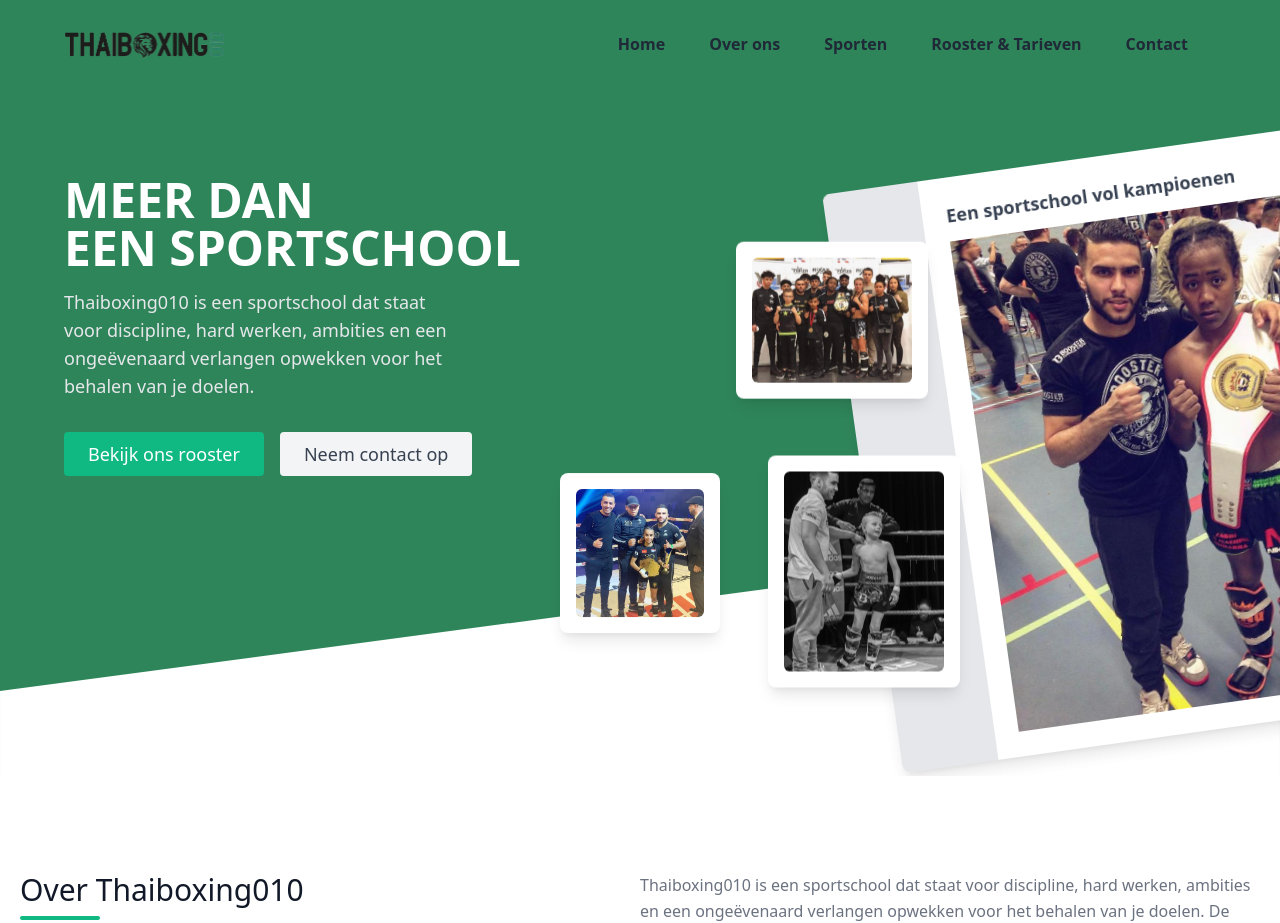
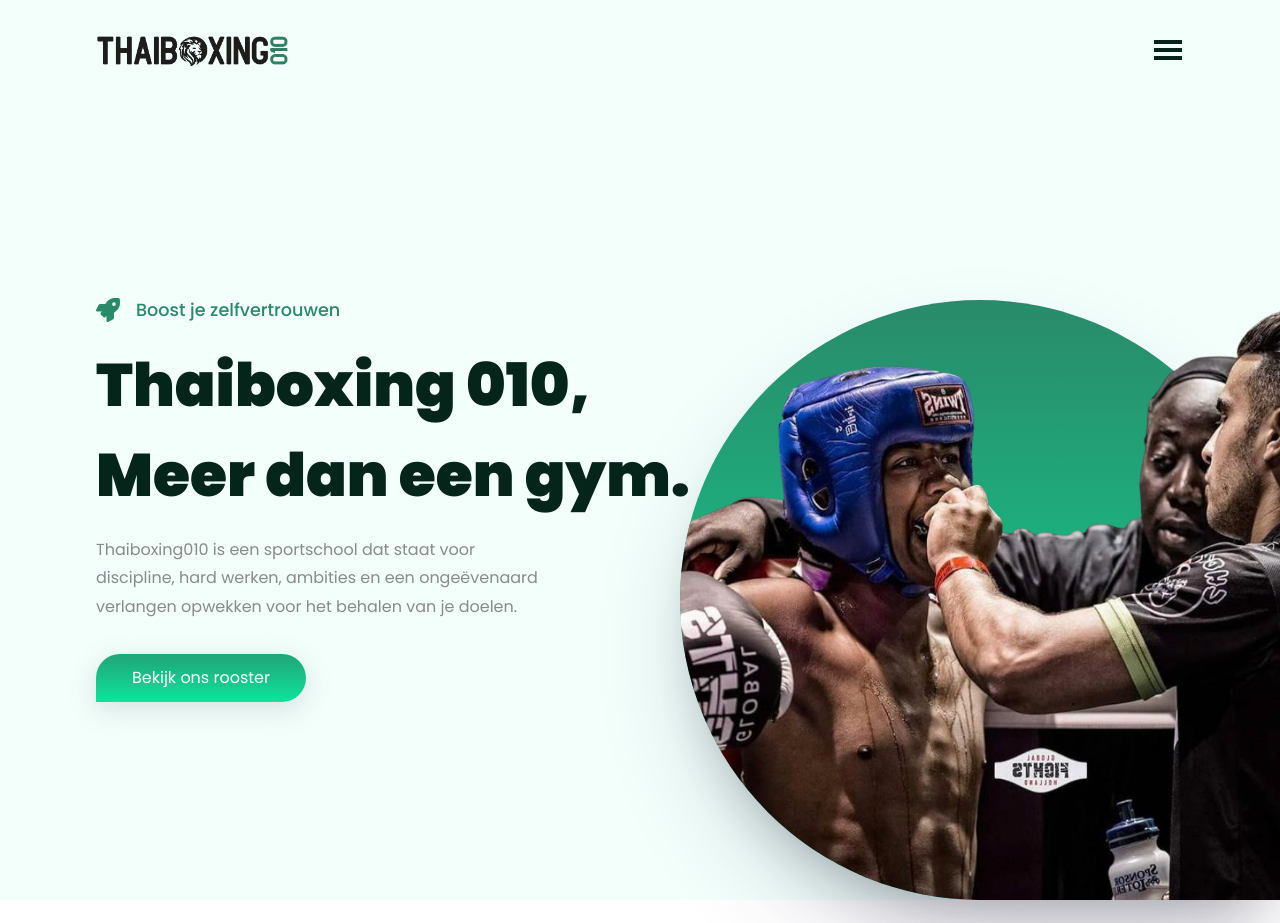
Before and after one commit to AntonioSkopin/Thaiboxing010, a plain HTML site: page index.html in a window 1280 px wide. Shown: the top 923 px of the page. Drawn offline with nearby package versions, Linux system fonts and the light colour scheme.

Commit message:
#16 Rebuilt landing page

```diff
--- a/index.html
+++ b/index.html
@@ -5,148 +5,72 @@
   <meta charset="UTF-8" />
   <meta name="viewport" content="width=device-width, initial-scale=1.0" />
   <title>Thaiboxing 010</title>
-  <link rel="stylesheet" href="./styles.css" />
+
+  <!-- Website icon -->
   <link rel="icon" type="image/png" href="./assets/tb010_logo_small.png" />
+
+  <!-- Tailwind -->
   <link href="https://unpkg.com/tailwindcss@^1.0/dist/tailwind.min.css" rel="stylesheet" />
-  <link href="https://unpkg.com/aos@2.3.1/dist/aos.css" rel="stylesheet" />
+
+  <!-- JS Libraries -->
+  <link href="https://unpkg.com/aos@2.3.1/dist/aos.css" rel="stylesheet">
   <script src="https://unpkg.com/aos@2.3.1/dist/aos.js"></script>
   <script src="https://code.jquery.com/jquery-3.6.0.slim.min.js"
     integrity="sha256-u7e5khyithlIdTpu22PHhENmPcRdFiHRjhAuHcs05RI=" crossorigin="anonymous"></script>
   <script src="https://cdn.jsdelivr.net/gh/alpinejs/alpine@v2.3.5/dist/alpine.min.js" defer></script>
-  <script src="./app.js"></script>
+
+  <!-- Scripts -->
+  <script src="./scripts/app.js"></script>
+
+  <!-- Styling -->
+  <link rel="stylesheet" href="./styles/styles.css" />
+
+  <!-- Fonts -->
+  <link rel="preconnect" href="https://fonts.googleapis.com">
+  <link rel="preconnect" href="https://fonts.gstatic.com" crossorigin>
+  <link
+    href="https://fonts.googleapis.com/css2?family=Poppins:ital,wght@0,100;0,200;0,300;0,400;0,500;0,600;0,700;0,800;0,900;1,100;1,200;1,300;1,400;1,500;1,600;1,700;1,800;1,900&display=swap"
+    rel="stylesheet">
 </head>
 
 <body>
   <!-- Nav -->
-  <nav id="navbar" class="flex items-center justify-between flex-wrap py-6 fixed w-full top-0"
-    style="z-index: 999; padding-right: 5vw; padding-left: 5vw;" x-data="{ isOpen: false }"
-    @keydown.escape="isOpen = false" :class="{ 'shadow-lg bg-white' : isOpen , 'bg-none' : !isOpen}">
-    <!--Logo etc-->
-    <div class="flex items-center flex-shrink-0 text-white mr-6">
-      <a class="text-white no-underline hover:text-white hover:no-underline" href="#">
-        <img src="./assets/tb010_logo.png" alt="logo" class="w-40">
-      </a>
-    </div>
-
-    <!--Toggle button (hidden on large screens)-->
-    <button @click="isOpen = !isOpen" type="button" class="block lg:hidden px-2 text-gray-500 focus:outline-none"
-      :class="{ 'transition transform-180': isOpen }">
-      <svg class="h-6 w-6 fill-current" xmlns="http://www.w3.org/2000/svg" viewBox="0 0 24 24">
-        <path x-show="isOpen" fill-rule="evenodd" clip-rule="evenodd"
-          d="M18.278 16.864a1 1 0 0 1-1.414 1.414l-4.829-4.828-4.828 4.828a1 1 0 0 1-1.414-1.414l4.828-4.829-4.828-4.828a1 1 0 0 1 1.414-1.414l4.829 4.828 4.828-4.828a1 1 0 1 1 1.414 1.414l-4.828 4.829 4.828 4.828z" />
-        <path x-show="!isOpen" fill-rule="evenodd"
-          d="M4 5h16a1 1 0 0 1 0 2H4a1 1 0 1 1 0-2zm0 6h16a1 1 0 0 1 0 2H4a1 1 0 0 1 0-2zm0 6h16a1 1 0 0 1 0 2H4a1 1 0 0 1 0-2z" />
-      </svg>
-    </button>
-
-    <!--Menu-->
-    <div class="w-full flex-grow lg:flex lg:items-center lg:w-auto"
-      :class="{ 'block shadow-3xl': isOpen, 'hidden': !isOpen }" @click.away="isOpen = false" x-show.transition="true">
-      <ul class="pt-6 lg:pt-0 list-reset lg:flex justify-end flex-1 items-center">
-        <li class="mr-3">
-          <a class="inline-block text-gray-800 font-semibold no-underline hover:text-gray-900 hover:text-underline py-2 px-4"
-            href="#" @click="isOpen = false">Home
-          </a>
-        </li>
-        <li class="mr-3">
-          <a class="inline-block text-gray-800 font-semibold no-underline hover:text-gray-900 hover:text-underline py-2 px-4"
-            href="#over-ons" @click="isOpen = false">Over ons
-          </a>
-        </li>
-        <li class="mr-3">
-          <a class="inline-block text-gray-800 font-semibold no-underline hover:text-gray-900 hover:text-underline py-2 px-4"
-            href="#sporten" @click="isOpen = false">Sporten
-          </a>
-        </li>
-        <li class="mr-3">
-          <a class="inline-block text-gray-800 font-semibold no-underline hover:text-gray-900 hover:text-underline py-2 px-4"
-            href="#tarieven" @click="isOpen = false">Rooster & Tarieven
-          </a>
-        </li>
-        <li class="mr-3">
-          <a class="inline-block text-gray-800 font-semibold no-underline hover:text-gray-900 hover:text-underline py-2 px-4"
-            href="#contact" @click="isOpen = false">Contact
-          </a>
-        </li>
-      </ul>
-    </div>
-  </nav>
+  <header class="w-screen px-24 py-8 flex justify-between items-center">
+    <img src="./assets/tb010_logo.png" alt="">
+    <svg stroke="currentColor" fill="currentColor" stroke-width="0" viewBox="0 0 512 512" height="1em" width="1em"
+      xmlns="http://www.w3.org/2000/svg">
+      <path d="M32 96v64h448V96H32zm0 128v64h448v-64H32zm0 128v64h448v-64H32z"></path>
+    </svg>
+  </header>
   <!-- Nav -->
 
   <!-- Landing Page -->
-  <div class="pt-24" style="background-color: #2F855A;">
-    <div class="md:overflow-hidden" style="background-color: #2F855A;">
-      <div class="px-4 py-20 md:py-4">
-        <div class="md:max-w-6xl md:mx-auto">
-          <div class="md:flex md:flex-wrap">
-            <div class="md:w-1/2 text-center md:text-left md:pt-16">
-              <h1 class="font-bold text-white text-4xl md:text-5xl leading-tight mb-4">
-                MEER DAN<br />
-                EEN SPORTSCHOOL
-              </h1>
-
-              <p class="text-gray-200 text-sm md:text-lg md:pr-48">
-                Thaiboxing010 is een sportschool dat staat voor discipline, hard werken, ambities en een
-                ongeëvenaard verlangen opwekken
-                voor het behalen van je doelen.
-              </p>
-              <div class="pt-8 flex flex-col lg:flex-row">
-                <a href="#rooster"
-                  class="inline-flex text-white bg-green-500 border-0 py-2 px-6 focus:outline-none hover:bg-green-600 rounded text-lg flex justify-center">Bekijk
-                  ons rooster</a>
-                <a href="#contact"
-                  class="mt-4 lg:mt-0 lg:ml-4 inline-flex text-gray-700 bg-gray-100 border-0 py-2 px-6 focus:outline-none hover:bg-gray-200 rounded text-lg flex justify-center">Neem
-                  contact op</a>
-              </div>
-            </div>
-            <div class="md:w-1/2 relative">
-              <div class="hidden md:block">
-                <div class="-ml-20 -mb-40 absolute left-0 bottom-0 w-40 bg-white rounded-lg shadow-lg px-4 py-4 floating-img1"
-                  style="transform: rotate(-8deg);">
-                  <img src="./assets/amira_titel.jpeg" alt="" class="rounded-md">
-                </div>
-
-                <div class="ml-24 mb-16 absolute left-0 bottom-0 w-48 bg-white rounded-lg shadow-lg px-4 py-4 floating-img2"
-                  style="transform: rotate(-8deg); z-index: 2;">
-                  <img src="./assets/yfl_team.jpeg" alt="" class="rounded-md">
-                </div>
-
-                <div class="ml-32 absolute left-0 bottom-0 w-48 bg-white rounded-lg shadow-lg px-4 py-4 floating-img3"
-                  style="transform: rotate(-8deg); z-index: 2; margin-bottom: -220px;">
-                  <img src="./assets/WhatsApp Image 2021-02-19 at 11.14.30 PM (6).jpeg" alt="" class="rounded-md">
-                </div>
-
-                <div class="mt-10 w-full absolute right-0 top-0 flex rounded-lg bg-white overflow-hidden shadow-lg"
-                  style="transform: rotate(-8deg); margin-right: -220px; z-index: 1;">
-                  <div class="w-24 bg-gray-200" style="height: 584px;"></div>
-                  <div class="flex-1 p-6">
-                    <h2 class="text-lg text-gray-700 font-bold mb-3">
-                      Een sportschool vol kampioenen
-                    </h2>
-                    <img src="./assets/jayden_nl_titel.jpeg" alt="">
-                  </div>
-                </div>
-              </div>
-              <div
-                class="md:hidden w-full absolute right-0 top-0 flex rounded-lg bg-white overflow-hidden shadow my-10">
-                <div class="flex-1 px-4 py-4">
-                  <h2 class="text-xs text-gray-700 font-bold mb-1">
-                    Een sportschool vol kampioenen
-                  </h2>
-                  <img src="./assets/jayden_ring.jpeg" alt="" class="rounded-md">
-                </div>
-              </div>
-              <div class="mr-3 md:hidden absolute right-0 bottom-0 w-40 bg-white rounded-lg shadow-lg px-2 py-2"
-                style="z-index: 2; margin-bottom: -380px;">
-                <img src="./assets/jongeren.jpeg" alt="" class="rounded-md">
-              </div>
-            </div>
-          </div>
-        </div>
-      </div>
-      <svg class="fill-current text-white hidden md:block" xmlns="http://www.w3.org/2000/svg" viewBox="0 0 1440 320">
-        <path fill-opacity="1" d="M0,224L1440,32L1440,320L0,320Z"></path>
-      </svg>
+  <div class="landing-page-container w-screen h-screen flex items-center pl-24 relative">
+    <div class="landing-page-text flex flex-col">
+      <span data-aos="fade-up" data-aos-duration="1100" class="sub-header">
+        <svg class="rocket-icon" stroke="currentColor" fill="currentColor" stroke-width="0" viewBox="0 0 512 512"
+          height="1em" width="1em" xmlns="http://www.w3.org/2000/svg">
+          <path
+            d="M505.12019,19.09375c-1.18945-5.53125-6.65819-11-12.207-12.1875C460.716,0,435.507,0,410.40747,0,307.17523,0,245.26909,55.20312,199.05238,128H94.83772c-16.34763.01562-35.55658,11.875-42.88664,26.48438L2.51562,253.29688A28.4,28.4,0,0,0,0,264a24.00867,24.00867,0,0,0,24.00582,24H127.81618l-22.47457,22.46875c-11.36521,11.36133-12.99607,32.25781,0,45.25L156.24582,406.625c11.15623,11.1875,32.15619,13.15625,45.27726,0l22.47457-22.46875V488a24.00867,24.00867,0,0,0,24.00581,24,28.55934,28.55934,0,0,0,10.707-2.51562l98.72834-49.39063c14.62888-7.29687,26.50776-26.5,26.50776-42.85937V312.79688c72.59753-46.3125,128.03493-108.40626,128.03493-211.09376C512.07526,76.5,512.07526,51.29688,505.12019,19.09375ZM384.04033,168A40,40,0,1,1,424.05,128,40.02322,40.02322,0,0,1,384.04033,168Z">
+          </path>
+        </svg>
+        <p>Boost je zelfvertrouwen</p>
+      </span>
+      <h1 data-aos="fade-up" data-aos-duration="1300" class="header">
+        Thaiboxing 010,
+        <br>
+        Meer dan een gym.
+      </h1>
+      <p data-aos="fade-up" data-aos-duration="1500" class="content">
+        Thaiboxing010 is een sportschool dat staat voor discipline,
+        hard werken, ambities en een ongeëvenaard verlangen
+        opwekken voor het behalen van je doelen.
+      </p>
+      <a href="#" class="cta">Bekijk ons rooster</a>
+    </div>
+    <div class="landing-page-img">
+      <img class="absolute bottom-0 right-0" src="./assets/jayden_ring-removebg.png" alt="">
+      <div class="circle absolute bottom-0 right-0"></div>
     </div>
   </div>
   <!-- Landing Page -->
@@ -928,6 +852,10 @@
     </div>
   </footer>
   <!-- Footer -->
+
+  <script>
+    AOS.init();
+  </script>
 </body>
 
 </html>
--- /dev/null
+++ b/styles/styles.scss
@@ -0,0 +1,91 @@
+$bg-color: #F2FFFB;
+$dark-green: #05241A;
+$green: #298A6A;
+$light-green: #0de49c;
+$gray: #8A8A8A;
+
+* {
+    font-family: 'Poppins', sans-serif;
+    ;
+}
+
+body {
+    overflow-x: hidden;
+}
+
+header {
+    background-color: $bg-color;
+
+    img {
+        width: 15vw;
+    }
+
+    svg {
+        font-size: 2rem;
+        color: $dark-green;
+    }
+}
+
+.landing-page-container {
+    background-color: $bg-color;
+
+    .landing-page-text {
+        .sub-header {
+            display: flex;
+            align-items: center;
+            font-size: 1.1rem;
+            color: $green;
+            font-weight: 500;
+
+            p {
+                padding-left: 1rem;
+            }
+
+            .rocket-icon {
+                font-size: 1.5rem;
+            }
+        }
+
+        .header {
+            font-weight: 900;
+            color: $dark-green;
+            font-size: 3.75rem;
+            padding: 1rem 0;
+        }
+
+        .content {
+            color: $gray;
+            width: 35vw;
+            line-height: 1.8;
+        }
+
+        .cta {
+            color: #fff;
+            background-image: linear-gradient(to bottom, $green -40%, $light-green);
+            width: max-content;
+            padding: 0.75rem 2.25rem;
+            margin-top: 2rem;
+            border-radius: 2rem 2rem 2rem 0rem;
+            box-shadow: rgba(100, 100, 111, 0.2) 0px 7px 29px 0px;
+        }
+    }
+
+    .landing-page-img {
+        img {
+            z-index: 999;
+            width: 37.5rem;
+            height: 37.5rem;
+            border-radius: 0rem 20rem 20rem 0rem;
+            transform: scaleX(-1);
+        }
+
+        .circle {
+            background-image: linear-gradient(to bottom, $green, $light-green);
+            width: 37.5rem;
+            height: 37.5rem;
+            border-radius: 20rem 20rem 0 20rem;
+            box-shadow: rgba(50, 50, 93, 0.25) 0px 50px 100px -20px,
+                rgba(0, 0, 0, 0.3) 0px 30px 60px -30px;
+        }
+    }
+}
```
Also changed, not shown: assets/jayden_ring-removebg.png (added), scripts/app.js (renamed from app.js), styles.css (deleted), styles/styles.css (added), 1 other file.
